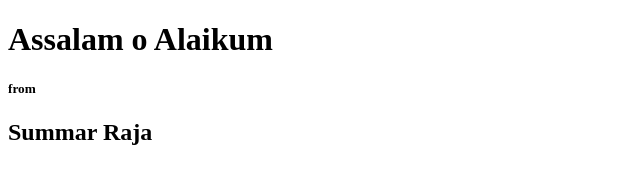
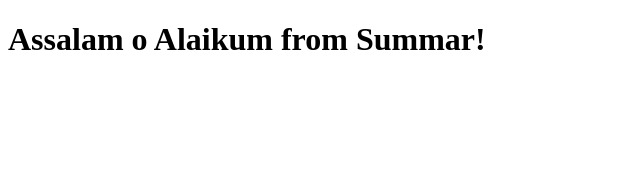
Before and after one commit to Summarraja/Surge_Sample, a plain HTML site: page index.html in a window 1280 px wide. Shown: the whole page, without its empty margins (0-640 px from the left). Drawn offline with Linux system fonts and the light colour scheme.

Commit message:
Update index.html
updated index.html

```diff
--- a/index.html
+++ b/index.html
@@ -6,8 +6,6 @@
     <title>Document</title>
 </head>
 <body>
-    <h1> Assalam o Alaikum</h1>
-    <h5> from</h5>
-    <h2> Summar Raja</h2>
+    <h1> Assalam o Alaikum from Summar!</h1>
 </body>
 </html>
```
